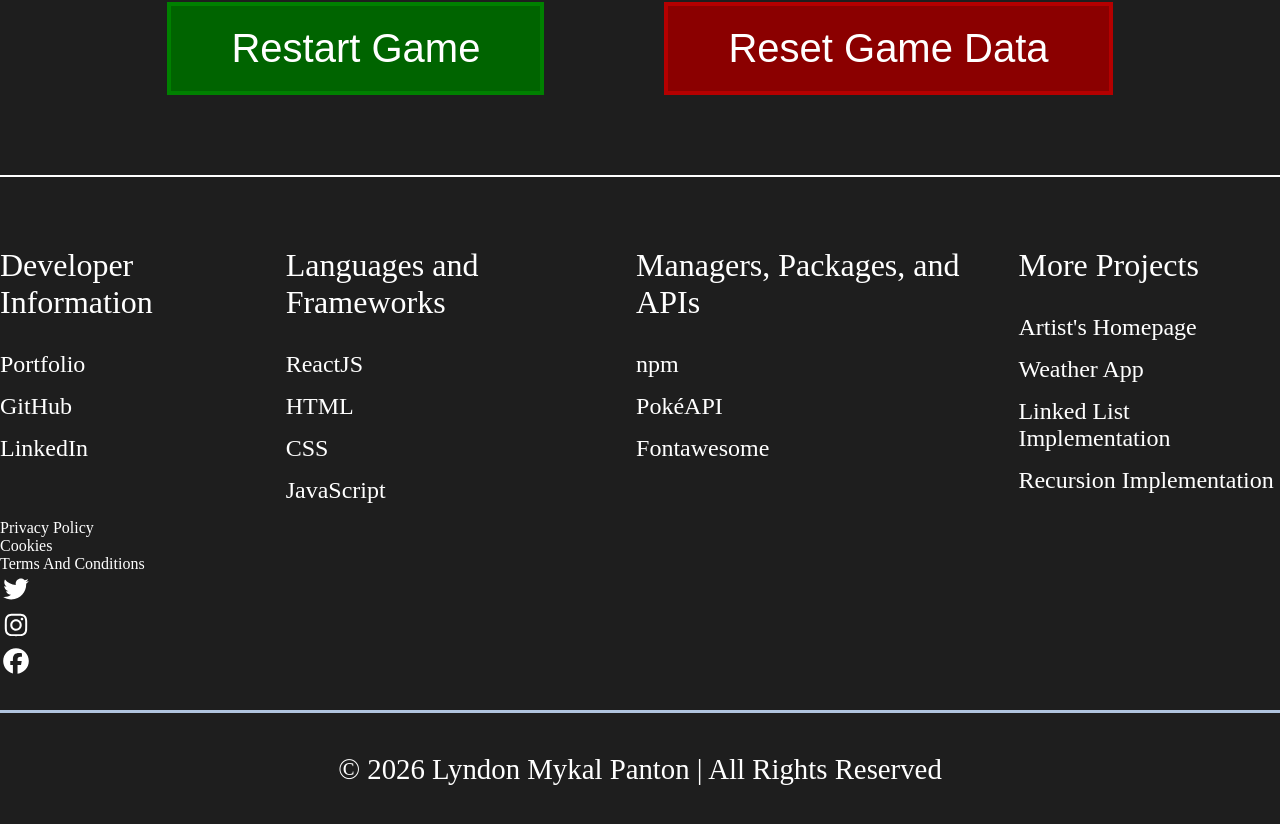
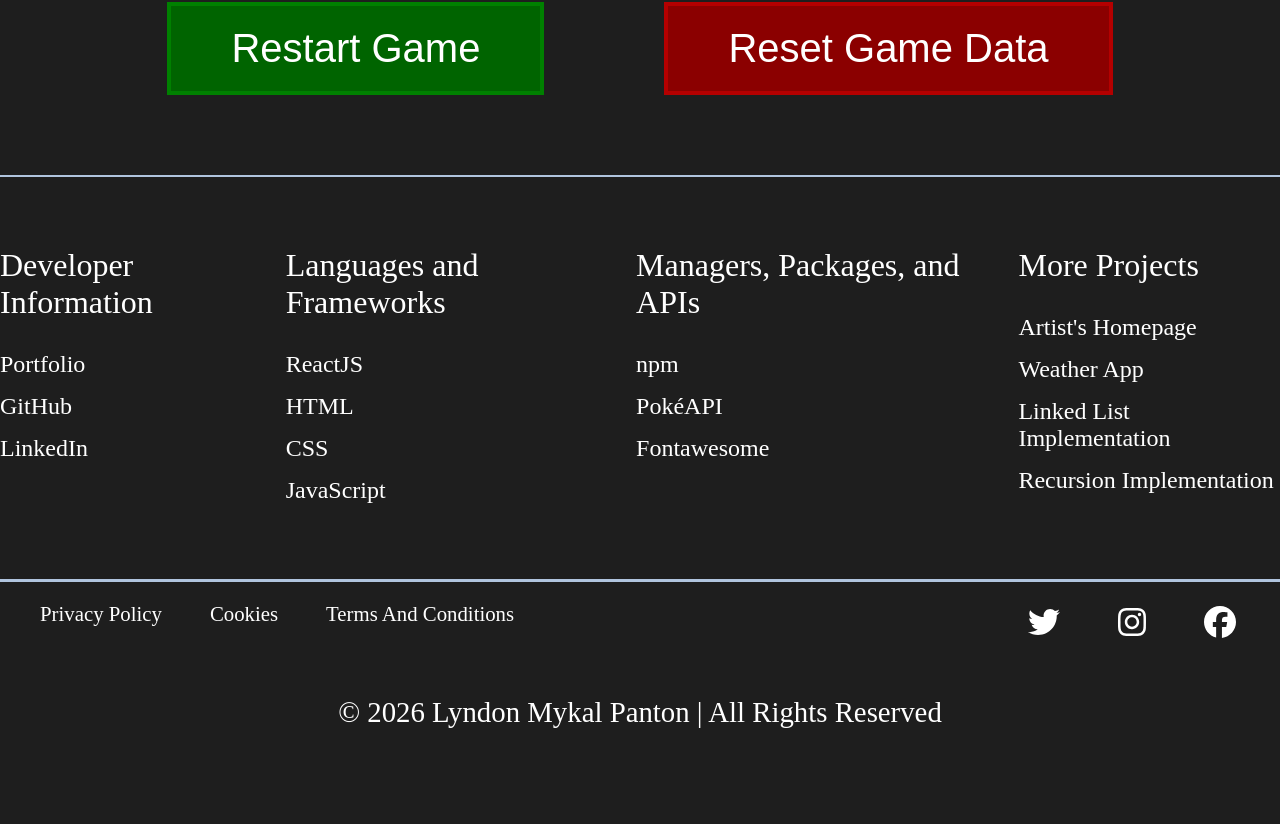
Before and after one commit to lyndonpanton/memory-card, a React (Vite) app in the folder client/: page / in a window 1280 px wide. Shown: the part 1242-2066 px from the top of the page. After the commit the page ends 2020 px from the top, so only its background shows below. Built offline with nearby package versions, Linux system fonts and the light colour scheme; no server answers.

Commit message:
Functionality: Links for footer data links

```diff
--- a/client/src/component/DataLinks.jsx
+++ b/client/src/component/DataLinks.jsx
@@ -9,24 +9,36 @@ function DataLinks(props) {
         <section className={ "data-links" }>
             <ul className={ "data-links-legal data-links-list" }>
                 <li className={ "data-links-item" }>
-                    <a className={ "data-links-link" }>
+                    <a
+                            className={ "data-links-link" }
+                            href={ "https://en.wikipedia.org/wiki/Privacy_policy" }
+                            target={ "_blank" }>
                         Privacy Policy
                     </a>
                 </li>
-                <li className={ "data-links-item"}>
-                    <a className={ "data-links-link" }>
+                <li className={ "data-links-item" }>
+                    <a
+                            className={ "data-links-link" }
+                            href={ "https://en.wikipedia.org/wiki/HTTP_cookie" }
+                            target={ "_blank" }>
                         Cookies
                     </a>
                 </li>
                 <li className={ "data-links-item" }>
-                    <a className={ "data-links-link" }>
+                    <a
+                            className={ "data-links-link" }
+                            href={ "https://en.wikipedia.org/wiki/Contractual_term" }
+                            target={ "_blank" }>
                         Terms And Conditions
                     </a>
                 </li>
             </ul>
             <ul className={ "data-links-social data-links-list" }>
                 <li className={ "data-links-item" }>
-                    <a className={ "data-links-link " }>
+                    <a
+                            className={ "data-links-link " }
+                            href={ "https://twitter.com" }
+                            target={ "_blank" }>
                         <img
                                 className={ "data-links-icon" }
                                 src={ twitterIcon }
@@ -34,7 +46,10 @@ function DataLinks(props) {
                     </a>
                 </li>
                 <li className={ "data-links-item" }>
-                    <a className={ "data-links-link " }>
+                    <a
+                            className={ "data-links-link " }
+                            href={ "https://www.instagram.com/" }
+                            target={ "_blank" }>
                         <img
                                 className={ "data-links-icon" }
                                 src={ instagramIcon }
@@ -42,7 +57,10 @@ function DataLinks(props) {
                     </a>
                 </li>
                 <li className={ "data-links-item" }>
-                    <a className={ "data-links-link " }>
+                    <a
+                            className={ "data-links-link " }
+                            href={ "https://www.facebook.com/" }
+                            target={ "_blank" }>
                         <img
                                 className={ "data-links-icon" }
                                 src={ facebookIcon }
--- a/client/src/styles/Copyright.css
+++ b/client/src/styles/Copyright.css
@@ -1,6 +1,5 @@
 .copyright {
-    border-top: 3px solid lightsteelblue;
-    padding: 40px 0 20px;
+    padding: 20px 0 20px;
 
     font-size: 1.8rem;
     text-align: center;
--- a/client/src/styles/DataLinks.css
+++ b/client/src/styles/DataLinks.css
@@ -1,12 +1,31 @@
 .data-links {
+    display: flex;
+    flex-direction: row;
+    justify-content: space-between;
 
+    margin: 20px auto;
+    border-top: 3px solid lightsteelblue;
+    padding: 20px 40px 0px;
 }
 
 .data-links-list {
+    display: flex;
+    flex-direction: row;
+    gap: 48px;
+
     margin: 0;
     padding: 0;
 
+    font-size: 1.3rem;
     list-style-type: none;
+}
+
+.data-links-legal {
+    justify-content: start;
+}
+
+.data-links-social {
+    justify-content: end;
 }
 
 .data-links-item {
@@ -14,10 +33,15 @@
 }
 
 .data-links-link {
+    color: white;
+    text-decoration: none;
+}
 
+.data-links-link:focus, .data-links-link:hover {
+    text-decoration: underline;
 }
 
 .data-links-icon {
-    width: 32px;
-    height: 32px;
+    width: 40px;
+    height: 40px;
 }
--- a/client/src/styles/Footer.css
+++ b/client/src/styles/Footer.css
@@ -1,5 +1,5 @@
 footer {
     margin: 60px 0 0;
-    border-top: 2px solid white;
+    border-top: 2px solid lightsteelblue;
     padding: 40px 0 0;
 }
--- a/client/src/styles/ProjectLinks.css
+++ b/client/src/styles/ProjectLinks.css
@@ -2,6 +2,8 @@
     display: flex;
     flex-direction: row;
     justify-content: space-around;
+
+    padding: 0 0 40px;
 }
 
 .project-link-list {
```
